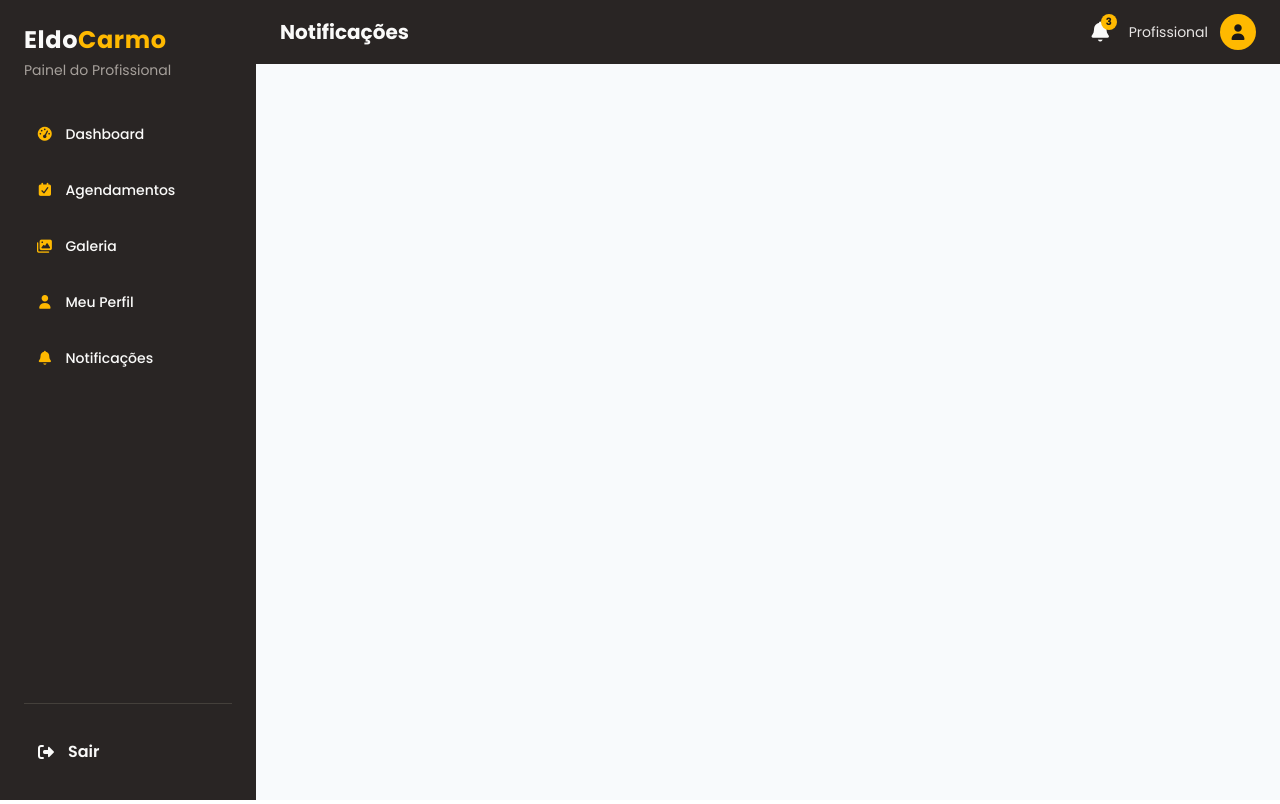
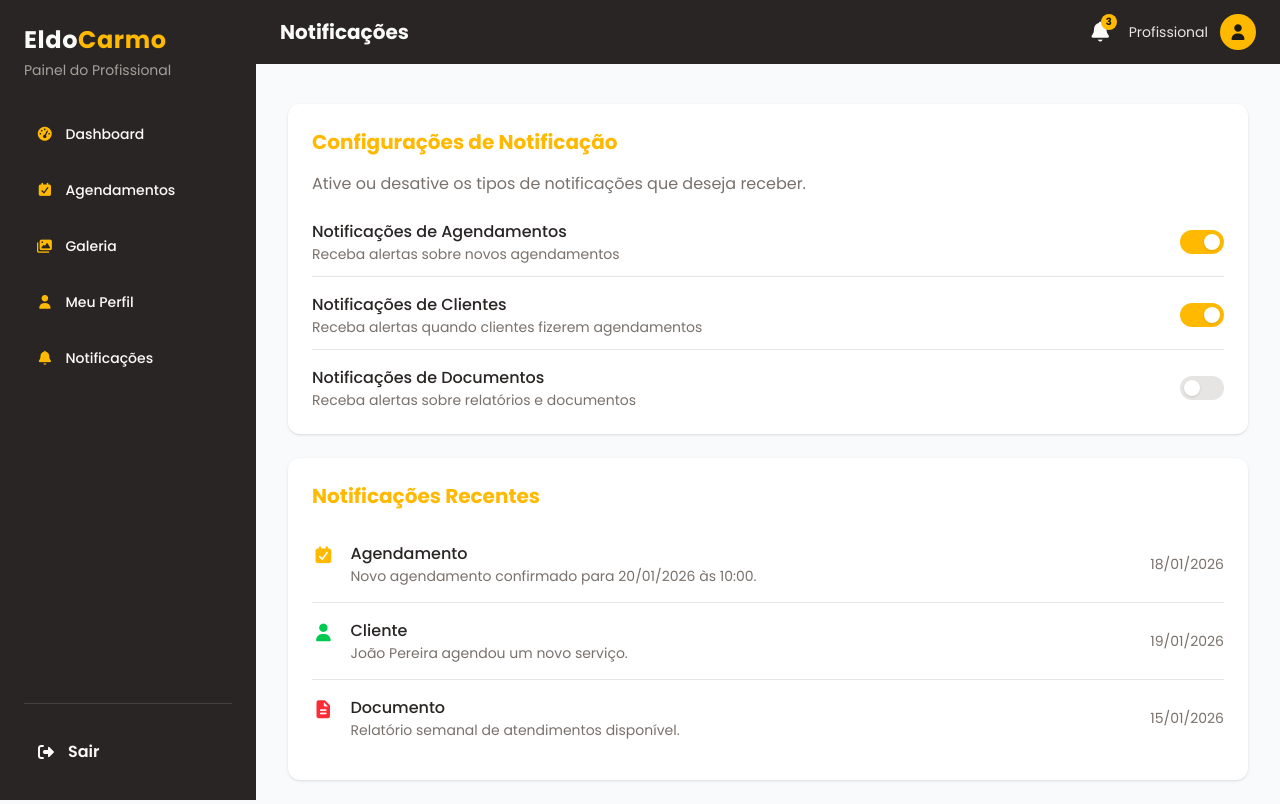
Before and after one commit to nsimba-afonso-nwayami/eldocarmo-barbershop, a React (Vite) app: page /dashboard/profissional/notificacoes in a window 1280 px wide. Built offline with nearby package versions, Linux system fonts and the light colour scheme.

Commit message:
Página notificações do profissional feita

```diff
--- a/src/pages/profissional/NotificacoesProfissional.jsx
+++ b/src/pages/profissional/NotificacoesProfissional.jsx
@@ -1,12 +1,171 @@
+import { useState } from "react";
 import ProfissionalLayout from "./components/ProfissionalLayout";
-import { Link } from "react-router-dom";
 
-export default function Notificacoesfissional() {
+export default function NotificacoesProfissional() {
+  // Estados dos switches
+  const [agendamentos, setAgendamentos] = useState(true);
+  const [clientes, setClientes] = useState(true);
+  const [documentos, setDocumentos] = useState(false);
+
+  // Notificações dummy
+  const notificacoes = [
+    {
+      id: 1,
+      tipo: "Agendamento",
+      descricao: "Novo agendamento confirmado para 20/01/2026 às 10:00.",
+      data: "18/01/2026",
+      icone: "fas fa-calendar-check",
+      cor: "text-amber-400",
+    },
+    {
+      id: 2,
+      tipo: "Cliente",
+      descricao: "João Pereira agendou um novo serviço.",
+      data: "19/01/2026",
+      icone: "fas fa-user",
+      cor: "text-green-500",
+    },
+    {
+      id: 3,
+      tipo: "Documento",
+      descricao: "Relatório semanal de atendimentos disponível.",
+      data: "15/01/2026",
+      icone: "fas fa-file-alt",
+      cor: "text-red-500",
+    },
+  ];
+
   return (
     <>
       <title>Notificações | Eldocarmo Barbershop</title>
 
-      <ProfissionalLayout title="Notificações"></ProfissionalLayout>
+      <ProfissionalLayout title="Notificações">
+        {/* CONFIGURAÇÕES DE NOTIFICAÇÃO */}
+        <div className="bg-white p-6 rounded-xl shadow-sm mb-6">
+          <h2 className="text-xl font-bold text-amber-400 mb-4">
+            Configurações de Notificação
+          </h2>
+          <p className="text-stone-500 mb-6">
+            Ative ou desative os tipos de notificações que deseja receber.
+          </p>
+
+          <div className="grid gap-4">
+            {/* Agendamentos */}
+            <div className="flex justify-between items-center border-b border-stone-200 pb-3">
+              <div>
+                <p className="font-medium text-stone-800">
+                  Notificações de Agendamentos
+                </p>
+                <p className="text-sm text-stone-500">
+                  Receba alertas sobre novos agendamentos
+                </p>
+              </div>
+              <label className="relative inline-flex items-center cursor-pointer">
+                <input
+                  type="checkbox"
+                  className="sr-only"
+                  checked={agendamentos}
+                  onChange={() => setAgendamentos(!agendamentos)}
+                />
+                <div
+                  className={`w-11 h-6 rounded-full transition-colors ${
+                    agendamentos ? "bg-amber-400" : "bg-stone-200"
+                  }`}
+                ></div>
+                <div
+                  className={`absolute left-1 top-1 w-4 h-4 bg-white rounded-full shadow transform transition-transform ${
+                    agendamentos ? "translate-x-5" : "translate-x-0"
+                  }`}
+                ></div>
+              </label>
+            </div>
+
+            {/* Clientes */}
+            <div className="flex justify-between items-center border-b border-stone-200 pb-3">
+              <div>
+                <p className="font-medium text-stone-800">
+                  Notificações de Clientes
+                </p>
+                <p className="text-sm text-stone-500">
+                  Receba alertas quando clientes fizerem agendamentos
+                </p>
+              </div>
+              <label className="relative inline-flex items-center cursor-pointer">
+                <input
+                  type="checkbox"
+                  className="sr-only"
+                  checked={clientes}
+                  onChange={() => setClientes(!clientes)}
+                />
+                <div
+                  className={`w-11 h-6 rounded-full transition-colors ${
+                    clientes ? "bg-amber-400" : "bg-stone-200"
+                  }`}
+                ></div>
+                <div
+                  className={`absolute left-1 top-1 w-4 h-4 bg-white rounded-full shadow transform transition-transform ${
+                    clientes ? "translate-x-5" : "translate-x-0"
+                  }`}
+                ></div>
+              </label>
+            </div>
+
+            {/* Documentos */}
+            <div className="flex justify-between items-center">
+              <div>
+                <p className="font-medium text-stone-800">
+                  Notificações de Documentos
+                </p>
+                <p className="text-sm text-stone-500">
+                  Receba alertas sobre relatórios e documentos
+                </p>
+              </div>
+              <label className="relative inline-flex items-center cursor-pointer">
+                <input
+                  type="checkbox"
+                  className="sr-only"
+                  checked={documentos}
+                  onChange={() => setDocumentos(!documentos)}
+                />
+                <div
+                  className={`w-11 h-6 rounded-full transition-colors ${
+                    documentos ? "bg-amber-400" : "bg-stone-200"
+                  }`}
+                ></div>
+                <div
+                  className={`absolute left-1 top-1 w-4 h-4 bg-white rounded-full shadow transform transition-transform ${
+                    documentos ? "translate-x-5" : "translate-x-0"
+                  }`}
+                ></div>
+              </label>
+            </div>
+          </div>
+        </div>
+
+        {/* LISTA DE NOTIFICAÇÕES */}
+        <div className="bg-white p-6 rounded-xl shadow-sm">
+          <h2 className="text-xl font-bold text-amber-400 mb-4">
+            Notificações Recentes
+          </h2>
+          <ul className="divide-y divide-stone-200">
+            {notificacoes.map((noti) => (
+              <li
+                key={noti.id}
+                className="flex justify-between items-center py-4"
+              >
+                <div className="flex gap-4 items-start">
+                  <i className={`${noti.icone} ${noti.cor} text-lg mt-1`}></i>
+                  <div>
+                    <p className="font-medium text-stone-800">{noti.tipo}</p>
+                    <p className="text-stone-500 text-sm">{noti.descricao}</p>
+                  </div>
+                </div>
+                <span className="text-sm text-stone-500">{noti.data}</span>
+              </li>
+            ))}
+          </ul>
+        </div>
+      </ProfissionalLayout>
     </>
   );
 }
```
